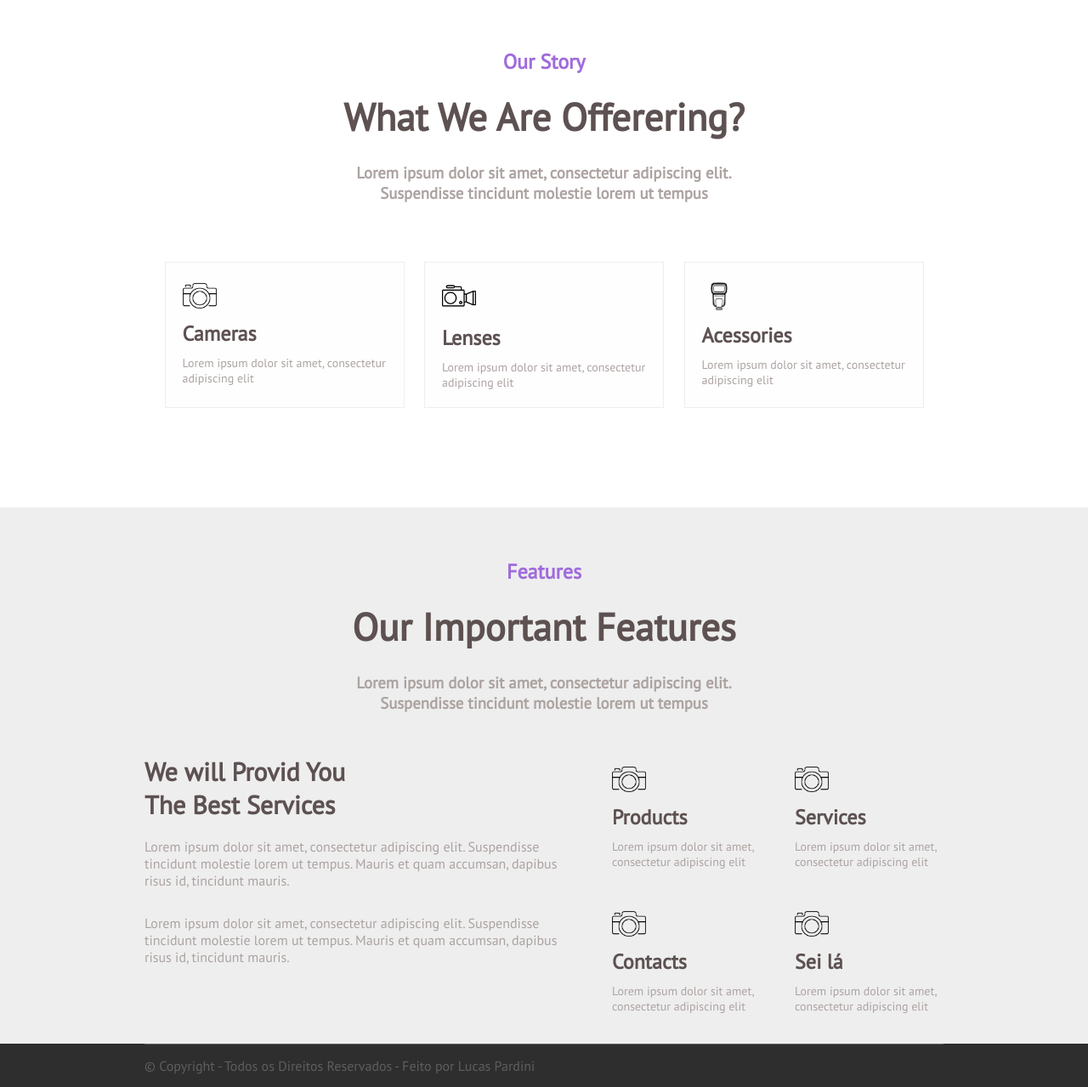
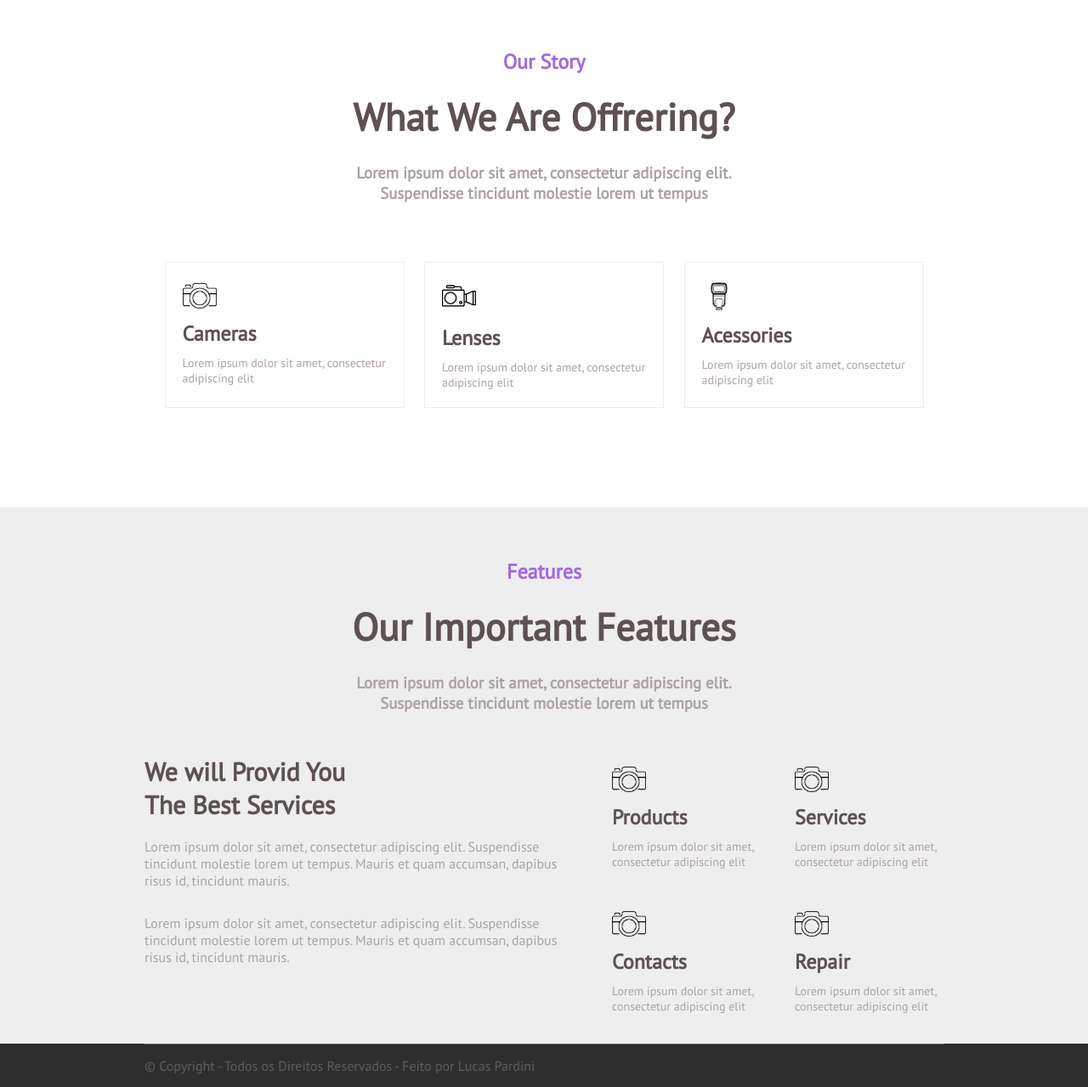
Before and after one commit to lmpardini/landing-page, a plain HTML site: page index.html in a window 1280 px wide. Shown: the part 685-1964 px from the top of the page at 85% size. Drawn offline with Linux system fonts and the light colour scheme.

Commit message:
alteração solicitada pela adotada

```diff
--- a/index.html
+++ b/index.html
@@ -60,7 +60,7 @@
                 <div class="our_story_area"></div>
                 <div class="our_story_text">
                     <h2>Our Story</h2>
-                    <h1>What We Are Offerering?</h1>
+                    <h1>What We Are Offrering?</h1>
                     <h3>Lorem ipsum dolor sit amet, consectetur adipiscing elit. Suspendisse tincidunt molestie lorem ut
                         tempus</h3>
                 </div>
@@ -136,7 +136,7 @@
                                 <div class="section_item_icon"><img src="../assets/images/camera icon.png"
                                         alt="camera_icon">
                                 </div>
-                                <div class="section_item_title">Sei lá</div>
+                                <div class="section_item_title">Repair</div>
                                 <div class="section_item_text">Lorem ipsum dolor sit amet, consectetur adipiscing elit
                                 </div>
                             </div>
```
